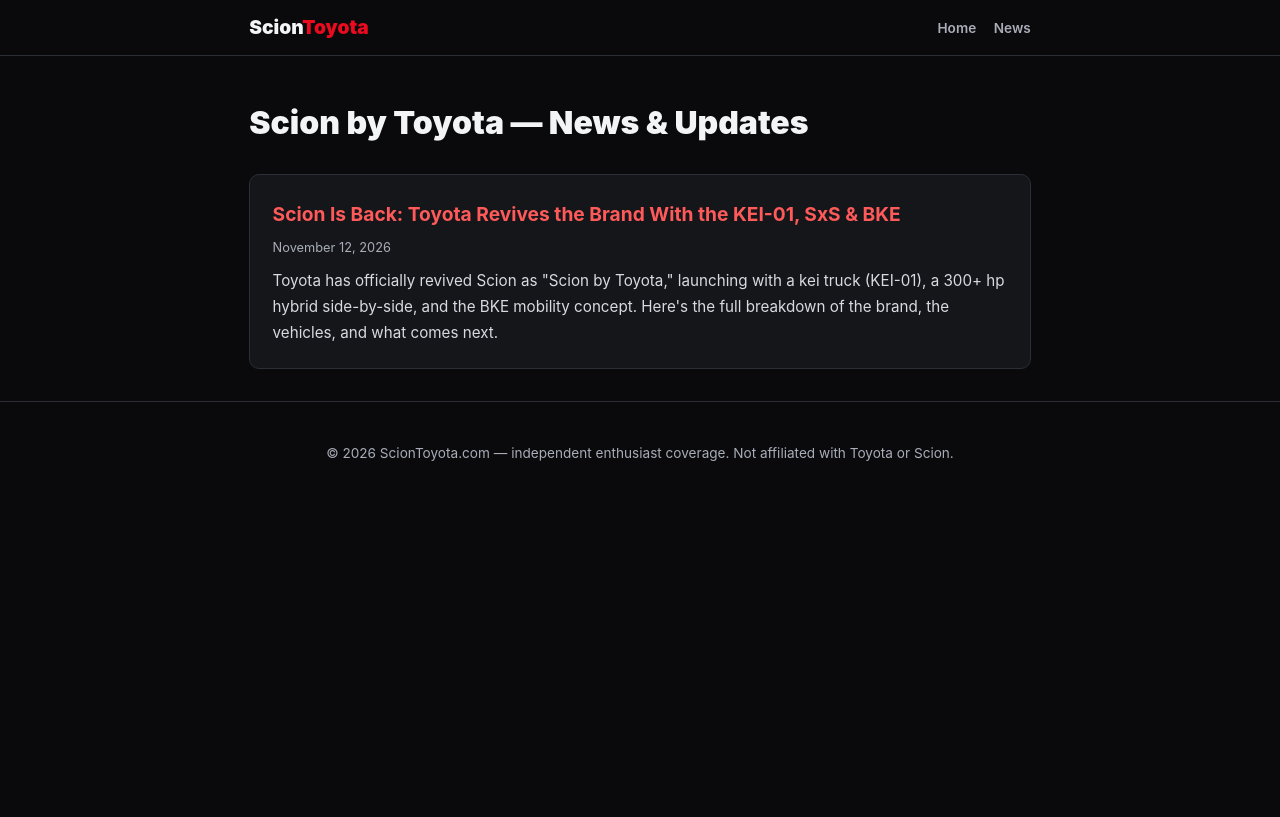
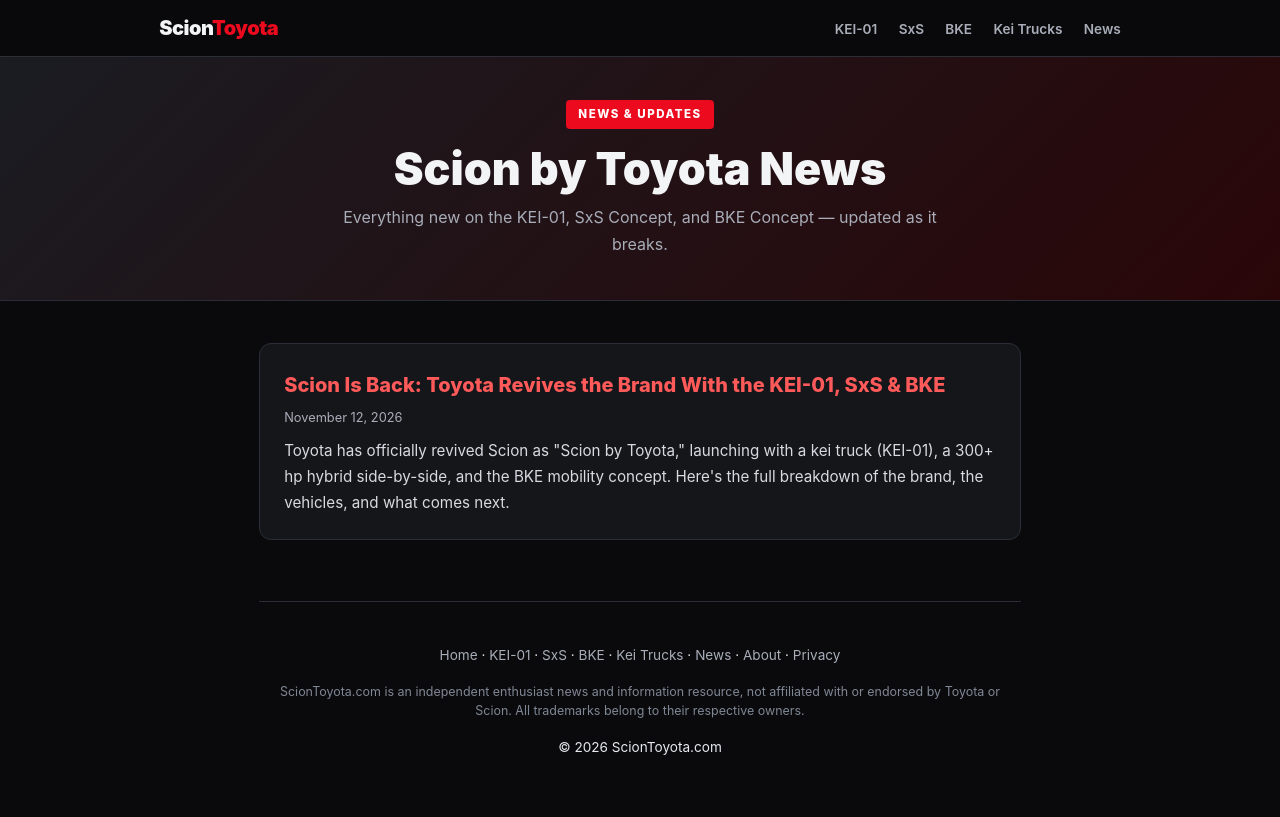
Before and after one commit to Brazenproducts/sciontoyota.com, a plain HTML site: page blog/index.html in a window 1280 px wide. Drawn offline with Linux system fonts and the light colour scheme.

Commit message:
Unify nav + shared CSS on blog/article/about/privacy pages (full nav everywhere)

```diff
--- a/blog/index.html
+++ b/blog/index.html
@@ -11,34 +11,47 @@
 <meta property="og:site_name" content="ScionToyota.com">
 <meta property="og:title" content="Scion by Toyota News & Updates">
 <meta property="og:url" content="https://sciontoyota.com/blog/">
-<style>
-  *,*::before,*::after{box-sizing:border-box;margin:0;padding:0}
-  :root{--red:#eb0a1e;--ink:#0a0a0c;--panel:#15161a;--text:#f3f4f6;--muted:#a8adb8;--line:#2b2e36}
-  body{font-family:-apple-system,BlinkMacSystemFont,'Segoe UI',Roboto,Arial,sans-serif;background:var(--ink);color:var(--text);line-height:1.7}
-  a{color:#ff5a5a;text-decoration:none}a:hover{text-decoration:underline}
-  .wrap{max-width:820px;margin:0 auto;padding:0 1.2rem}
-  header.site{position:sticky;top:0;z-index:50;background:rgba(10,10,12,.94);border-bottom:1px solid var(--line)}
-  .nav{max-width:820px;margin:0 auto;display:flex;align-items:center;justify-content:space-between;padding:.7rem 1.2rem}
-  .logo{font-weight:900;font-size:1.2rem}.logo span{color:var(--red)}
-  .nav nav a{color:var(--muted);font-size:.85rem;font-weight:600;margin-left:1.1rem}
-  h1{font-size:2rem;font-weight:900;margin:2.5rem 0 1.5rem}
-  .post{background:var(--panel);border:1px solid var(--line);border-radius:10px;padding:1.4rem;margin-bottom:1.2rem}
-  .post h2{font-size:1.2rem;margin-bottom:.4rem}
-  .post .date{color:var(--muted);font-size:.8rem;margin-bottom:.6rem}
-  .post p{color:#d7dae1;font-size:.95rem}
-  footer{padding:2.5rem 0;text-align:center;color:var(--muted);font-size:.85rem;border-top:1px solid var(--line);margin-top:2rem}
-</style>
+<meta property="og:image" content="https://sciontoyota.com/assets/img/ig-lineup.jpg">
+<link rel="stylesheet" href="/assets/style.css">
 </head>
 <body>
-<header class="site"><div class="nav"><div class="logo">Scion<span>Toyota</span></div><nav><a href="/">Home</a><a href="/blog/">News</a></nav></div></header>
-<main class="wrap">
-<h1>Scion by Toyota — News &amp; Updates</h1>
-<article class="post">
-  <h2><a href="/blog/scion-by-toyota-returns-kei-01-sxs-bke/">Scion Is Back: Toyota Revives the Brand With the KEI-01, SxS &amp; BKE</a></h2>
-  <div class="date">November 12, 2026</div>
-  <p>Toyota has officially revived Scion as "Scion by Toyota," launching with a kei truck (KEI-01), a 300+ hp hybrid side-by-side, and the BKE mobility concept. Here's the full breakdown of the brand, the vehicles, and what comes next.</p>
+<header class="site">
+  <div class="nav">
+    <div class="logo"><a href="/" style="color:inherit">Scion<span>Toyota</span></a></div>
+    <nav>
+      <a href="/kei-01/">KEI-01</a>
+      <a href="/sxs-concept/">SxS</a>
+      <a href="/bke-concept/">BKE</a>
+      <a href="/what-is-a-kei-truck/">Kei Trucks</a>
+      <a href="/blog/">News</a>
+    </nav>
+  </div>
+</header>
+
+<div class="pagehead">
+  <div class="wrap">
+    <div class="badge">News &amp; Updates</div>
+    <h1>Scion by Toyota News</h1>
+    <p>Everything new on the KEI-01, SxS Concept, and BKE Concept — updated as it breaks.</p>
+  </div>
+</div>
+
+<main class="wrap-narrow">
+<section>
+<article class="post" style="background:var(--panel);border:1px solid var(--line);border-radius:12px;padding:1.5rem;margin-bottom:1.2rem">
+  <h2 style="font-size:1.25rem;margin-bottom:.3rem"><a href="/blog/scion-by-toyota-returns-kei-01-sxs-bke/">Scion Is Back: Toyota Revives the Brand With the KEI-01, SxS &amp; BKE</a></h2>
+  <div style="color:var(--muted);font-size:.8rem;margin-bottom:.6rem">November 12, 2026</div>
+  <p style="color:#d7dae1;font-size:.95rem;margin:0">Toyota has officially revived Scion as "Scion by Toyota," launching with a kei truck (KEI-01), a 300+ hp hybrid side-by-side, and the BKE mobility concept. Here's the full breakdown of the brand, the vehicles, and what comes next.</p>
 </article>
+</section>
 </main>
-<footer><div class="wrap"><p>&copy; 2026 ScionToyota.com — independent enthusiast coverage. Not affiliated with Toyota or Scion.</p></div></footer>
+
+<footer>
+  <div class="wrap">
+    <p><a href="/">Home</a> · <a href="/kei-01/">KEI-01</a> · <a href="/sxs-concept/">SxS</a> · <a href="/bke-concept/">BKE</a> · <a href="/what-is-a-kei-truck/">Kei Trucks</a> · <a href="/blog/">News</a> · <a href="/about.html">About</a> · <a href="/privacy.html">Privacy</a></p>
+    <p class="disclaimer">ScionToyota.com is an independent enthusiast news and information resource, not affiliated with or endorsed by Toyota or Scion. All trademarks belong to their respective owners.</p>
+    <p style="margin-top:1rem">&copy; 2026 ScionToyota.com</p>
+  </div>
+</footer>
 </body>
 </html>
```
Also changed, not shown: about.html (+24 -19 lines), blog/scion-by-toyota-returns-kei-01-sxs-bke/index.html (+22 -22 lines), privacy.html (+42 -10 lines).
